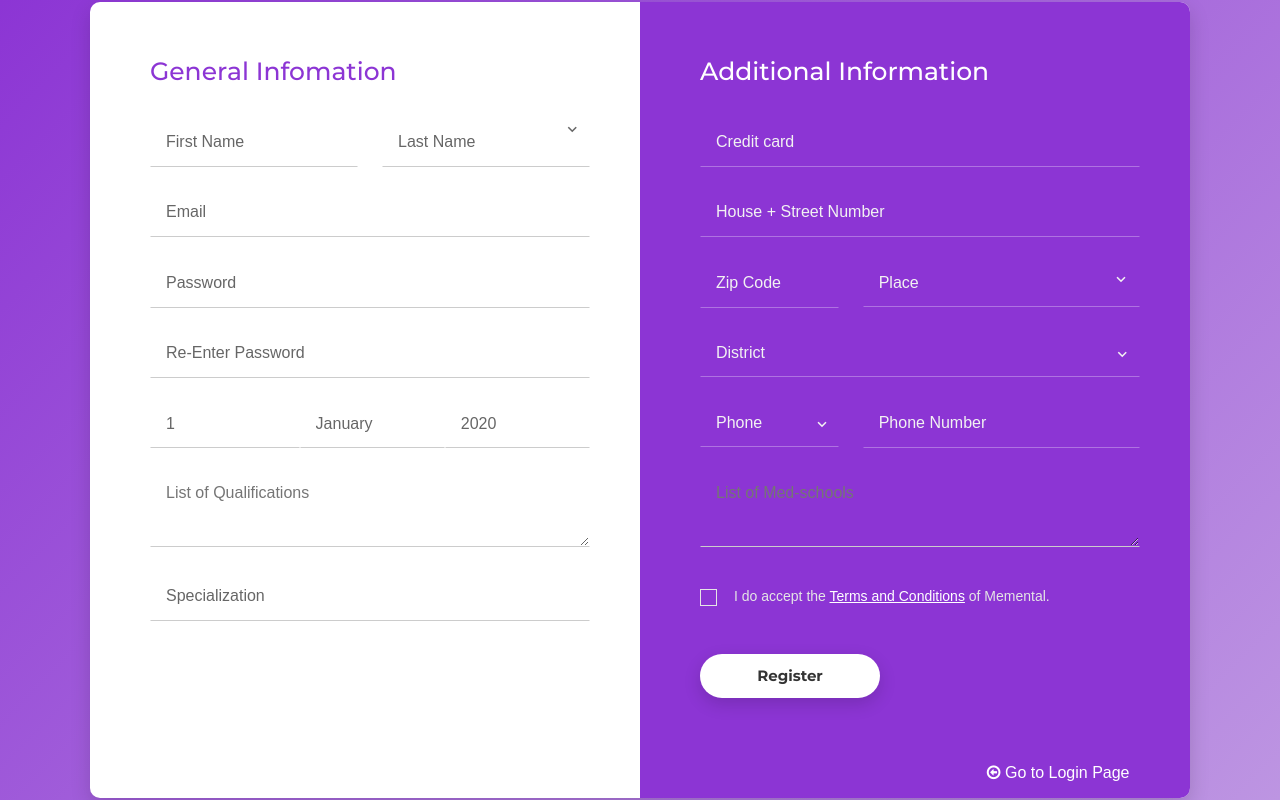
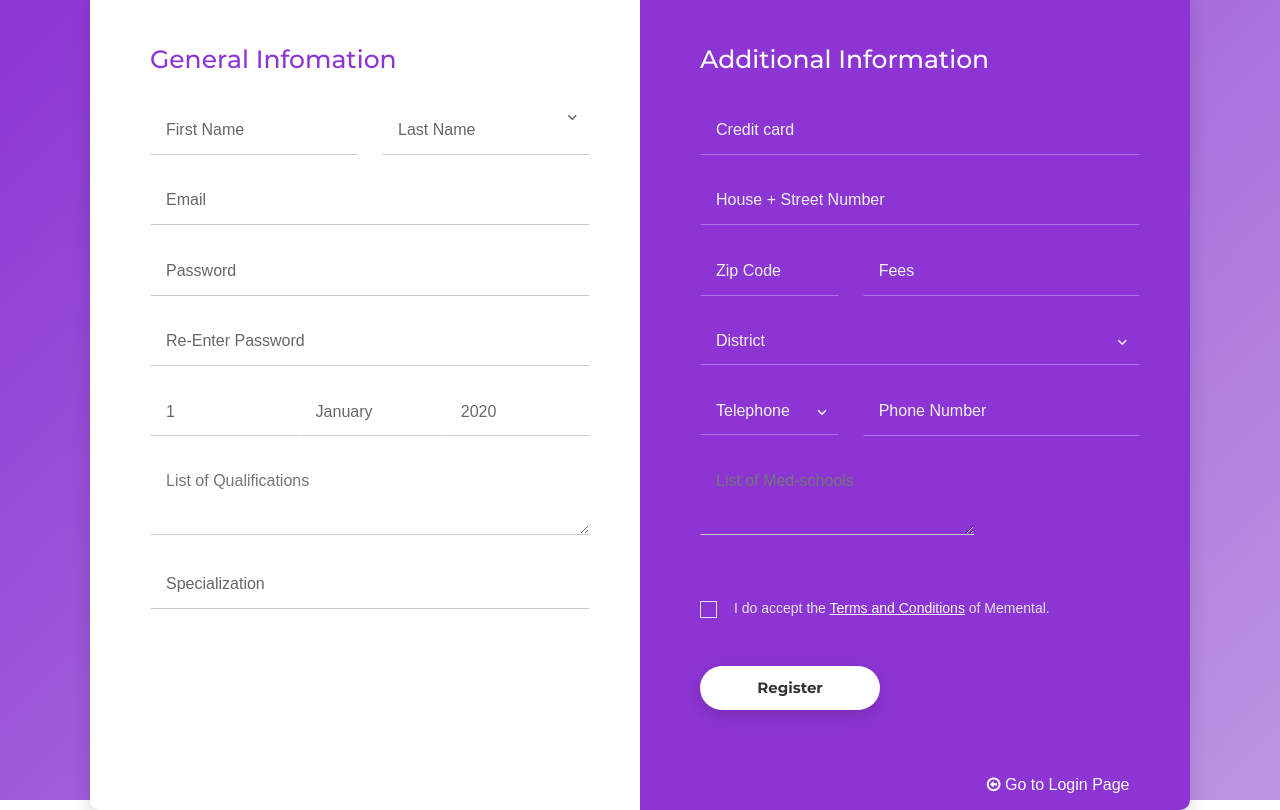
Before and after one commit to CSA-cyber/Memental, a Django app: page /login/doctor_signup/ in a window 1280 px wide. Run offline with Django 3.2, Linux system fonts and the light colour scheme; some web fonts are replaced.

Commit message:
fixed some bugs

```diff
--- a/Hospital/templates/profile.html
+++ b/Hospital/templates/profile.html
@@ -51,8 +51,7 @@
                         <h6 class="mb-0">Full Name</h6>
                       </div>
                       <div class="col-sm-9 text-secondary">
-                        <input name="fullname" class="form-control" type="text" placeholder="{{usr.name}}"
-                          style="height:35px">
+                        {{usr.name}}
                       </div>
                     </div>
                     <hr>
--- a/Hospital/views.py
+++ b/Hospital/views.py
@@ -43,9 +43,10 @@
             return render(request, 'profile.html', {'usr': usr, 'appointments': appointments})
         except:
             patient_id = Doctor.objects.get(email=email).id
+            doctor = Doctor.objects.get(email=email)
             appointments = Payment.models.Appointment.objects.filter(
                 doctor_id=patient_id)
-            return render(request, 'profile_doctor.html', {'usr': usr, 'appointments': appointments})
+            return render(request, 'profile_doctor.html', {'usr': usr, 'appointments': appointments, 'doctor': doctor})
     else:
         return redirect('login')
 
--- a/Login/forms.py
+++ b/Login/forms.py
@@ -37,9 +37,8 @@
                                           ('Barishal', 'Barishal'),
                                           ('Sylhet', 'Sylhet')
                                           ])
-    phone_type = forms.ChoiceField(choices=[('', 'Phone'),
-                                            ('01', '01'),
-                                            ('02', '02')
+    phone_type = forms.ChoiceField(choices=[('+88', 'Phone'),
+                                            ('', 'Telephone')
                                             ])
     phone = forms.CharField(label="Phone no", widget=forms.TextInput(attrs={
                             'name': "phone", 'class': 'phone', 'id': "phone", 'placeholder': "Phone Number"}))
@@ -71,6 +70,8 @@
         {'name': "street", 'class': "street", 'id': "street", 'placeholder': "House + Street Number"}))
     zip_code = forms.IntegerField(widget=forms.TextInput(
         {'name': "zip", 'class': "zip", 'id': "zip", 'placeholder': "Zip Code"}))
+    fees = forms.FloatField(widget=forms.TextInput(
+        attrs={'type': "number", 'placeholder': "Fees"}))
     district = forms.ChoiceField(choices=[('', 'District'),
                                           ('Dhaka', 'Dhaka'),
                                           ('Rajsahi', 'Rajsahi'),
@@ -78,9 +79,8 @@
                                           ('Barishal', 'Barishal'),
                                           ('Sylhet', 'Sylhet')
                                           ])
-    phone_type = forms.ChoiceField(choices=[('', 'Phone'),
-                                            ('01', '01'),
-                                            ('02', '02')
+    phone_type = forms.ChoiceField(choices=[('+88', 'Phone'),
+                                            ('', 'Telephone')
                                             ])
     phone = forms.CharField(label="Phone no", widget=forms.TextInput(attrs={
                             'name': "phone", 'class': 'phone', 'id': "phone", 'placeholder': "Phone Number"}))
--- a/Login/templates/doctor_signup.html
+++ b/Login/templates/doctor_signup.html
@@ -90,16 +90,9 @@
 							{{form.zip_code}}
 						</div>
 						<div class="form-row form-row-2">
-							<select name="place">
-								<option value="place">Place</option>
-								<option value="Street">Street</option>
-								<option value="District">District</option>
-								<option value="City">City</option>
-							</select>
-							<span class="select-btn">
-								<i class="zmdi zmdi-chevron-down"></i>
-							</span>
+							{{form.fees}}
 						</div>
+
 					</div>
 					<div class="form-row">
 						{{form.district}}
@@ -118,8 +111,10 @@
 							{{form.phone}}
 						</div>
 					</div>
-					<div class="form-row">
-						{{form.education}}
+					<div class="form-group">
+						<div class="form-row form-row-1" style="color: white;">
+							{{form.education}}
+						</div>
 					</div>
 					<div class="form-checkbox">
 						<label class="container">
```
Also changed, not shown: Hospital/templates/profile_doctor.html (+15 -16 lines), Login/templates/signup.html (+0 -11 lines).
